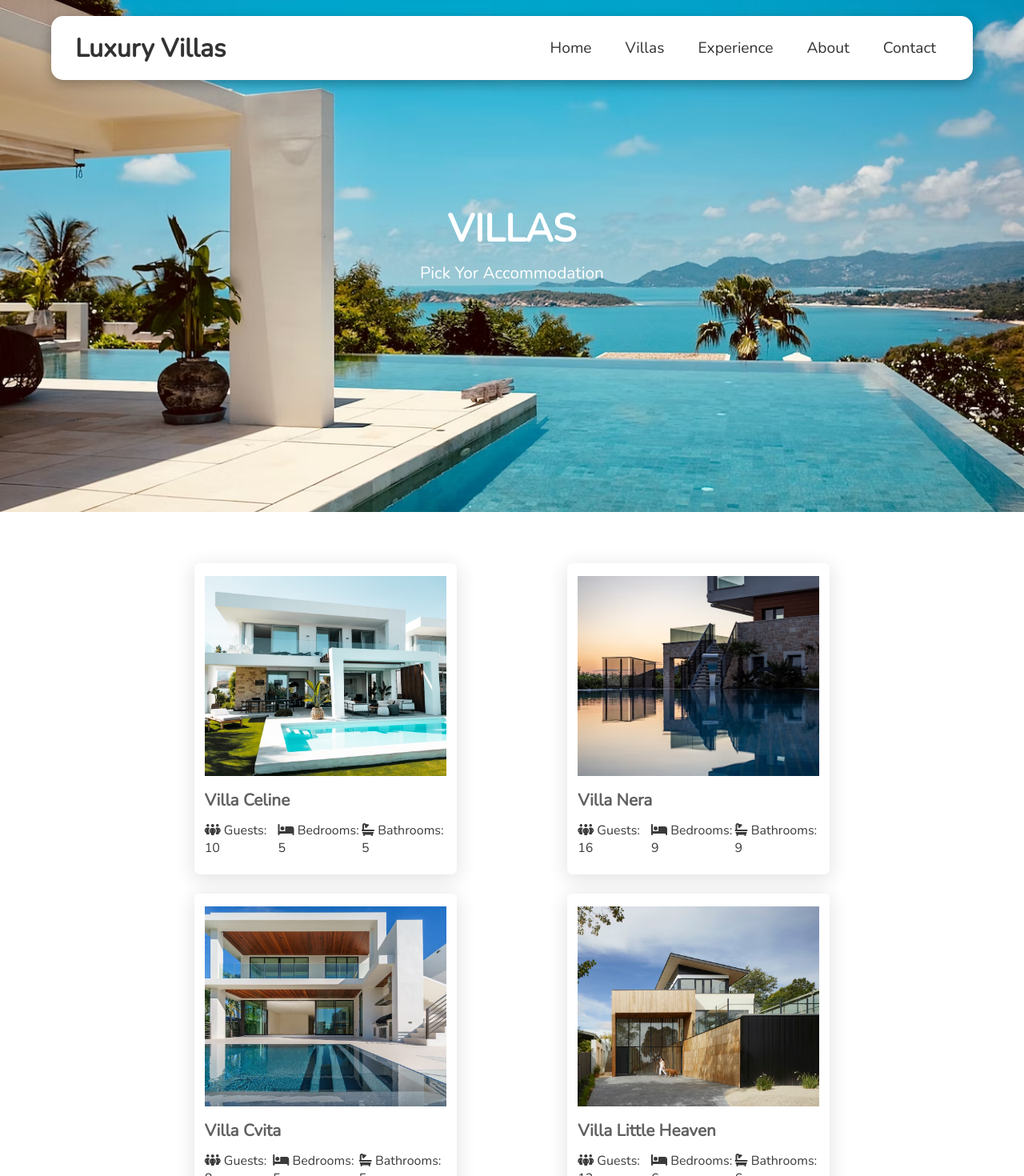
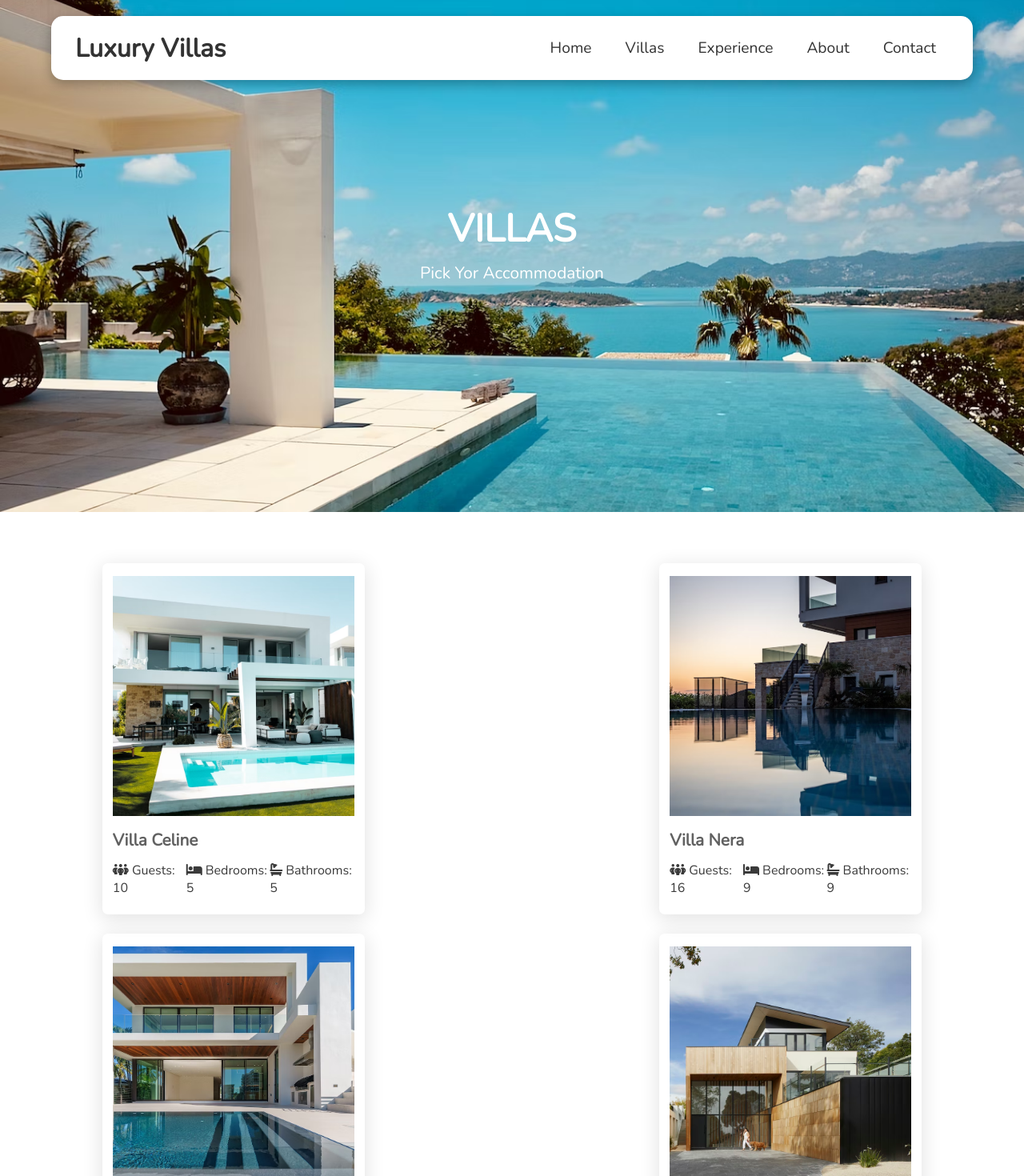
Before and after one commit to Sreja1985/Luxury-Villas, a React (Create React App) app: page /villas in a window 1280 px wide. Shown: the top 1470 px of the page at 80% size. Built offline with nearby package versions, Linux system fonts and the light colour scheme; the HTML template or start-up script is replaced by a standard one.

Commit message:
Update Villa.css

```diff
--- a/src/Components/Villa.css
+++ b/src/Components/Villa.css
@@ -7,7 +7,7 @@
     margin-top: 3rem;
     display: flex;
     flex-direction: row;
-    justify-content: space-evenly;
+    justify-content: space-between;
     flex-wrap: wrap;
     gap: 1.5rem;
 }
@@ -40,7 +40,7 @@
 
 .villa__image{
     position: relative;
-    height: 250px;
+    height: 300px;
     border-radius: 7px;
     background-color: #3a3a3a;
     opacity: 1;
```
